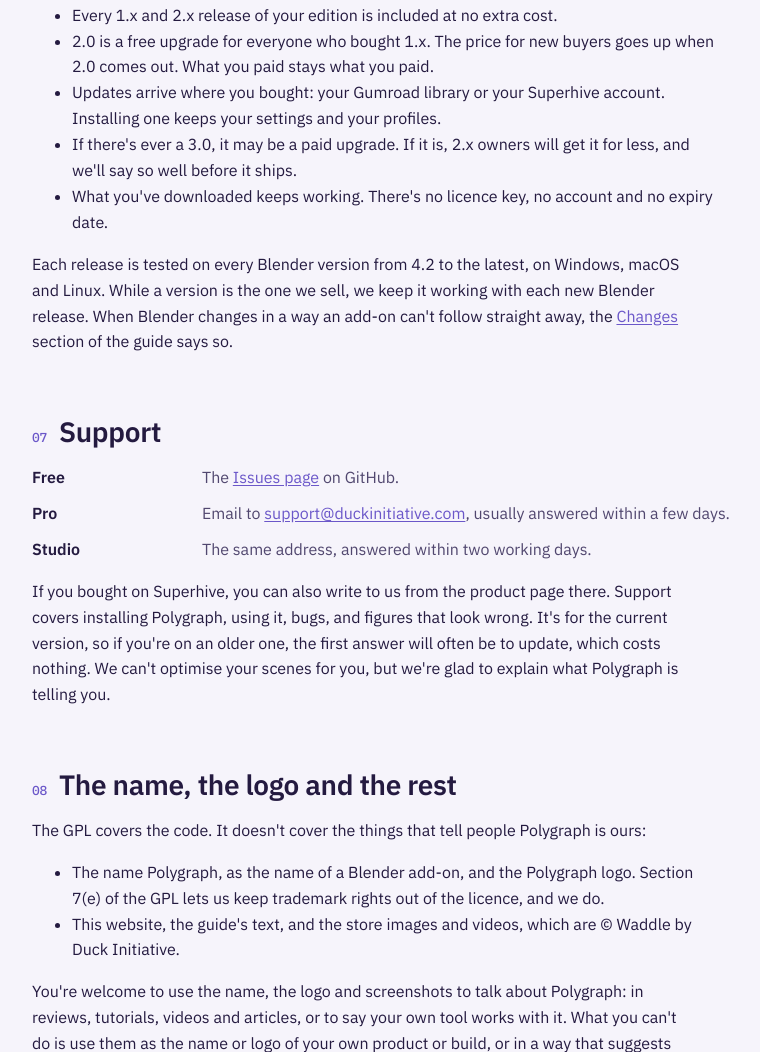
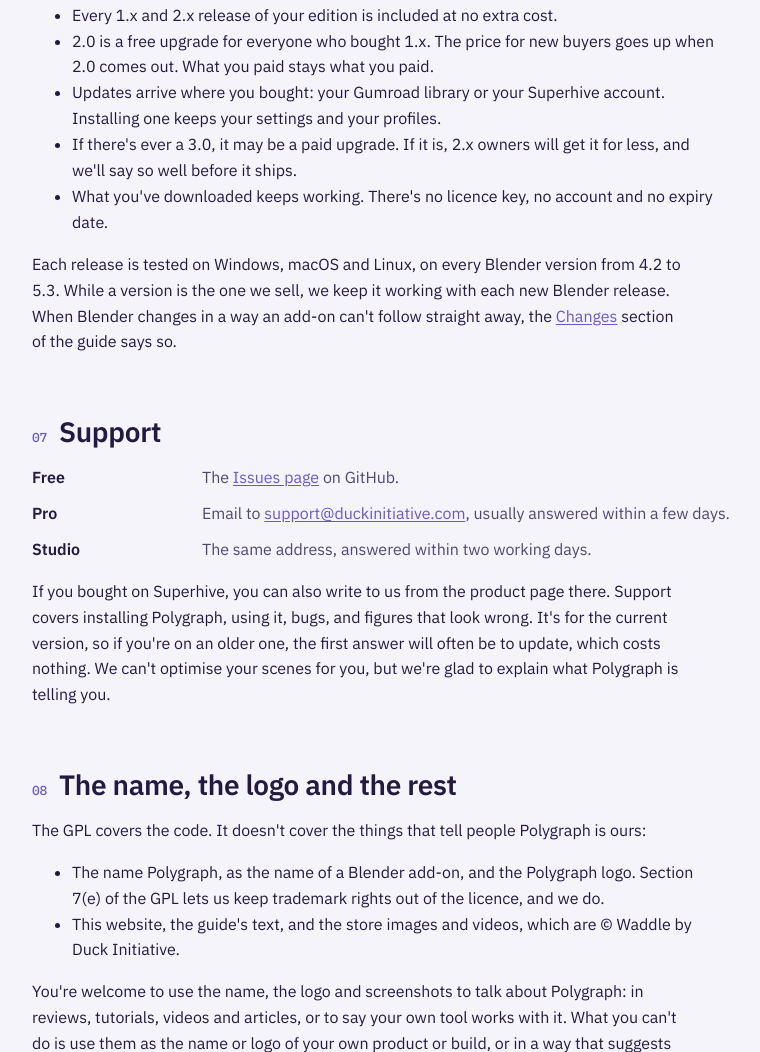
Before and after one commit to atahangatz/polygraph, a plain HTML site: page license/index.html in a window 1280 px wide. Shown: the part 3162-4214 px from the top of the page, without its empty margins (300-1060 px from the left). Drawn offline with Linux system fonts and the light colour scheme.

Commit message:
Add files via upload

```diff
--- a/license/index.html
+++ b/license/index.html
@@ -255,7 +255,7 @@ footer .links a:hover { text-decoration: underline; }
 <li>If there's ever a 3.0, it may be a paid upgrade. If it is, 2.x owners will get it for less, and we'll say so well before it ships.</li>
 <li>What you've downloaded keeps working. There's no licence key, no account and no expiry date.</li>
 </ul>
-<p>Each release is tested on every Blender version from 4.2 to the latest, on Windows, macOS and Linux. While a version is the one we sell, we keep it working with each new Blender release. When Blender changes in a way an add-on can't follow straight away, the <a href="../#changes">Changes</a> section of the guide says so.</p>
+<p>Each release is tested on Windows, macOS and Linux, on every Blender version from 4.2 to 5.3. While a version is the one we sell, we keep it working with each new Blender release. When Blender changes in a way an add-on can't follow straight away, the <a href="../#changes">Changes</a> section of the guide says so.</p>
 
 </section><section id="support"><h2><span class="no">07</span>Support</h2>
 
```
Also changed, not shown: android-chrome-192x192.png, android-chrome-512x512.png, apple-touch-icon.png, favicon.svg, maskable-512x512.png, og.png.
